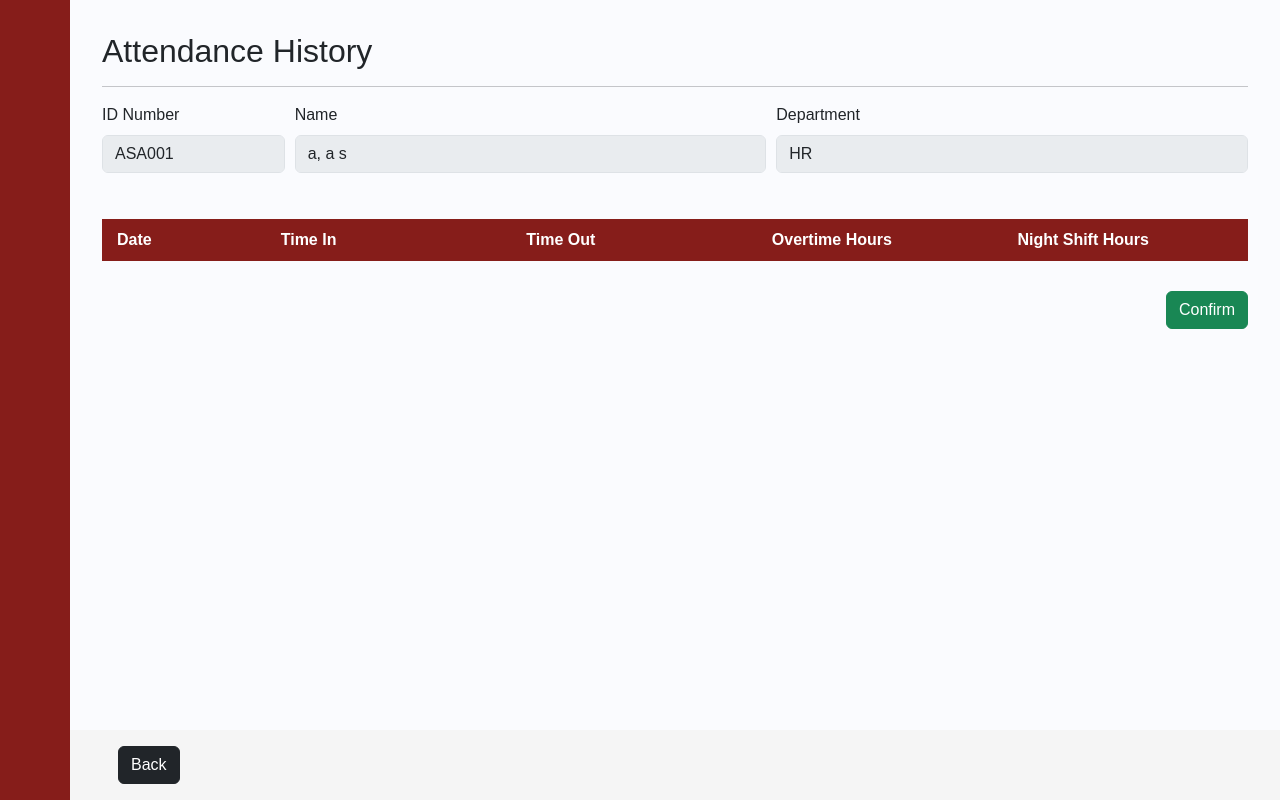
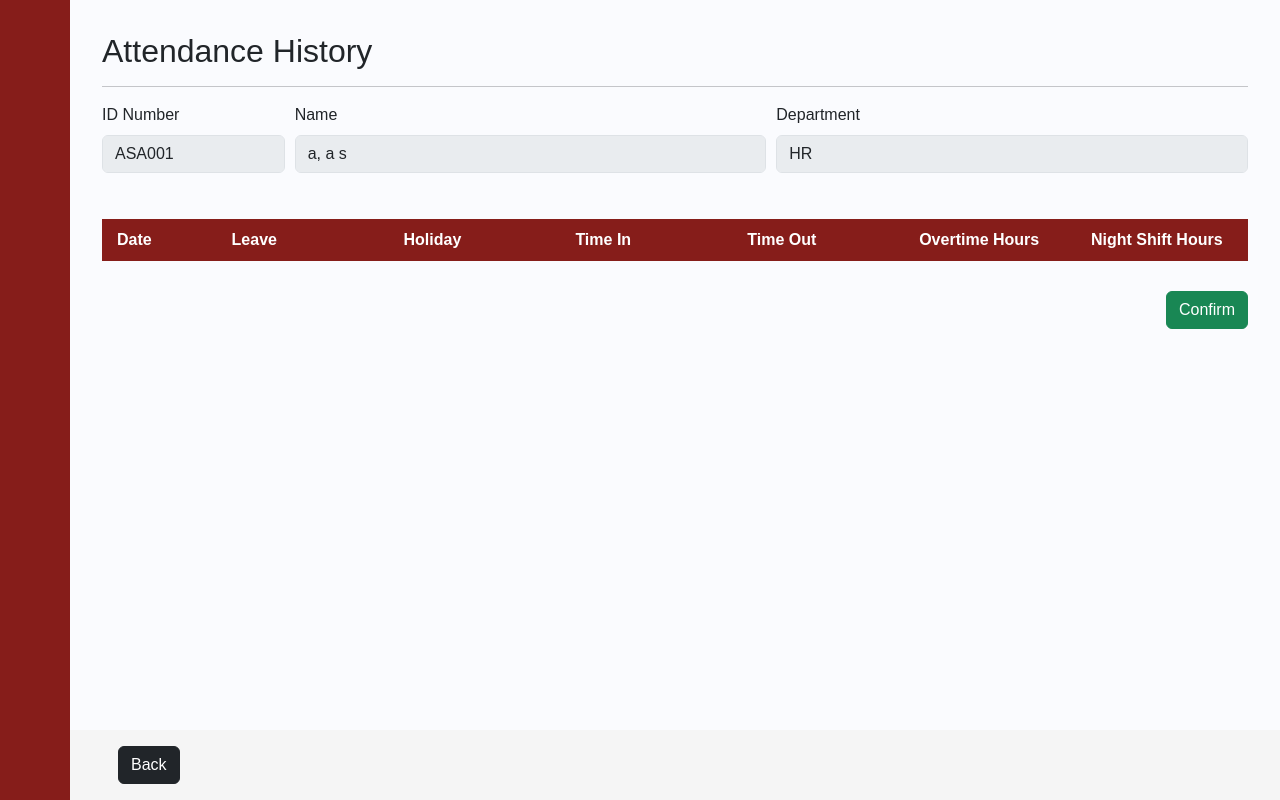
Before and after one commit to Auresan/MSYS42PayRoll, a Django app: a page that uses shpayrollappv2/shpayrollappv2/payrollapp/templates/payrollapp/employee_attendance.html in a window 1280 px wide. Run offline with Django 4.2, Linux system fonts and the light colour scheme; data comes from the database, SQL or seed files in the repository; lists and menus that the app fills with data are empty; some libraries are stand-ins or nearby versions; some web fonts are replaced.

Commit message:
editable employee_attendance

```diff
--- a/shpayrollappv2/shpayrollappv2/payrollapp/templates/payrollapp/employee_attendance.html
+++ b/shpayrollappv2/shpayrollappv2/payrollapp/templates/payrollapp/employee_attendance.html
@@ -31,6 +31,8 @@
               <tr>
                   <th style="width:10%">Date</th>
                   <!--th style="width:20%">Attendance Status</t-->
+                  <th style="width:15%">Leave</th>
+                  <th style="width:15%">Holiday</th>
                   <th style="width:15%">Time In</th>
                   <th style="width:15%">Time Out</th>
                   <th style="width:15%">Overtime Hours</th>
@@ -41,6 +43,9 @@
               {% for x in attendance_record %}
               <tr>
                   <td>{{x.Date}}</td>
+                  <td><input type="float" class="form-control" id="" value=""></td>
+                  <td><input type="float" class="form-control" id="" value=""></td>
+                  <td></td>
                   <td>{{x.TimeIn}}</td>
                   <td>{{x.TimeOut_2}}</td>
                   <td><input type="float" class="form-control" id="empOT" value=" {{x.OT}}"></td>
```
